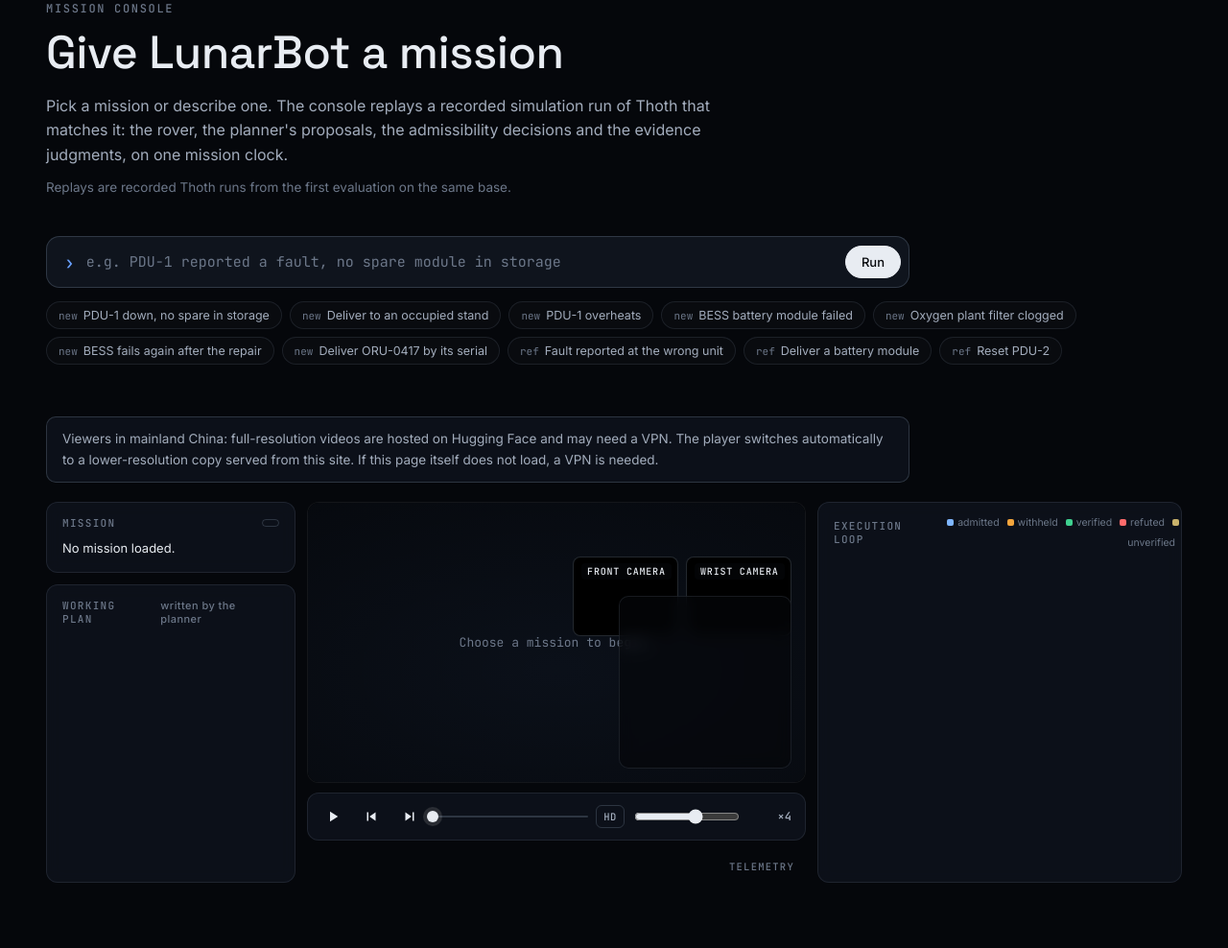
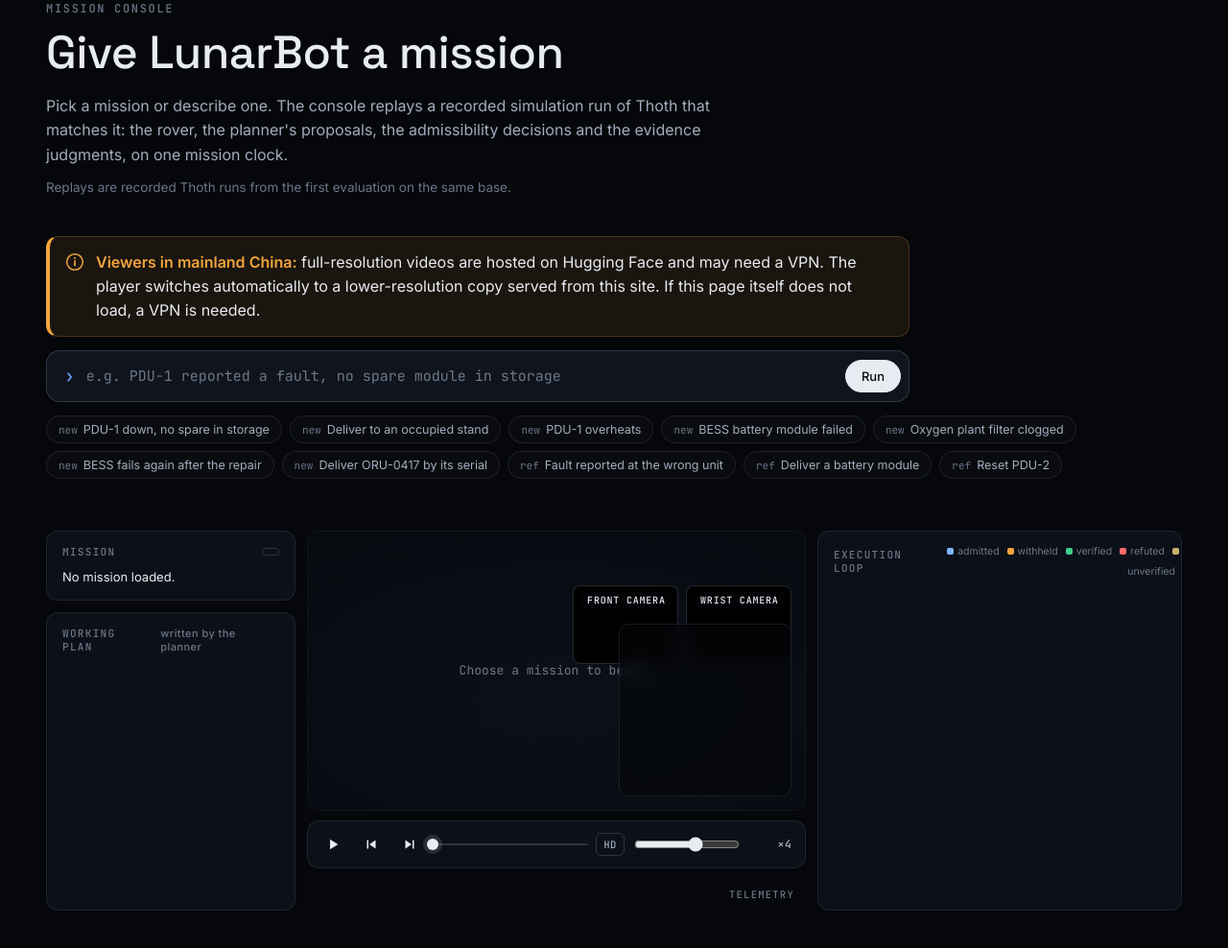
Before and after one commit to Bingqi-Huang/thoth-website, a website built with Vite: page index.html in a window 1280 px wide. Shown: the part 917-1905 px from the top of the page at 96% size. Built offline with nearby package versions, Linux system fonts and the light colour scheme; no server answers.

Commit message:
Move mainland China viewing notice above the task input
Co-Authored-By: Claude Opus 5.5 <noreply@anthropic.com>
Claude-Session: https://claude.ai/code/session_014QkimHnUpDUfUjkJTxzwoR

```diff
--- a/index.html
+++ b/index.html
@@ -59,6 +59,10 @@
     <p class="sub note">Replays are recorded Thoth runs from the first evaluation on the same base.</p>
   </div>
   <div class="prompt">
+    <div class="cn-note" role="note">
+      <svg class="cn-icon" viewBox="0 0 24 24" width="20" height="20" aria-hidden="true"><circle cx="12" cy="12" r="10" fill="none" stroke="currentColor" stroke-width="1.8"/><path d="M12 10.5v6" stroke="currentColor" stroke-width="2" stroke-linecap="round"/><circle cx="12" cy="7.2" r="1.25" fill="currentColor"/></svg>
+      <p><strong>Viewers in mainland China:</strong> full-resolution videos are hosted on Hugging Face and may need a VPN. The player switches automatically to a lower-resolution copy served from this site. If this page itself does not load, a VPN is needed.</p>
+    </div>
     <div class="prompt-box">
       <span class="prompt-caret">›</span>
       <input id="prompt-input" type="text" autocomplete="off" spellcheck="false" placeholder="e.g. PDU-1 reported a fault, no spare module in storage">
@@ -66,10 +70,6 @@
     </div>
     <div id="prompt-chips" class="chips"></div>
     <p id="match-note" class="match-note"></p>
-  </div>
-
-  <div class="cn-note" lang="en">
-    <p>Viewers in mainland China: full-resolution videos are hosted on Hugging Face and may need a VPN. The player switches automatically to a lower-resolution copy served from this site. If this page itself does not load, a VPN is needed.</p>
   </div>
 
   <div id="con" class="console idle">
--- a/src/styles.css
+++ b/src/styles.css
@@ -127,7 +127,13 @@ p { margin: 0; }
 .chip .g { color: var(--text-3); margin-right: 6px; font: 11px var(--mono); }
 .match-note { min-height: 22px; margin-top: 12px; font: 13px var(--mono); color: var(--text-3); }
 .match-note b { color: var(--text-2); font-weight: 500; }
-.cn-note { margin: 0 0 20px; padding: 12px 16px; max-width: 900px; border: 1px solid var(--line-2); border-radius: 10px; background: var(--panel); color: var(--text-2); font-size: 13.5px; line-height: 1.6; }
+.cn-note { display: flex; gap: 12px; align-items: flex-start; max-width: 900px; margin: 0 0 14px; padding: 14px 18px 14px 16px;
+  background: rgba(243, 165, 60, 0.09); border: 1px solid rgba(243, 165, 60, 0.22); border-left: 4px solid var(--hold); border-radius: 12px;
+  color: var(--text); font-size: 16px; line-height: 1.55; }
+.cn-note strong { color: var(--hold); font-weight: 600; }
+.cn-icon { flex: none; margin-top: 2px; color: var(--hold); }
+.cn-note p { margin: 0; }
+@media (max-width: 860px) { .cn-note { font-size: 15px; padding: 12px 14px 12px 12px; gap: 10px; } }
 
 /* console */
 .console { display: grid; grid-template-columns: 260px minmax(0, 1fr) 380px; gap: 12px; align-items: stretch; }
```
